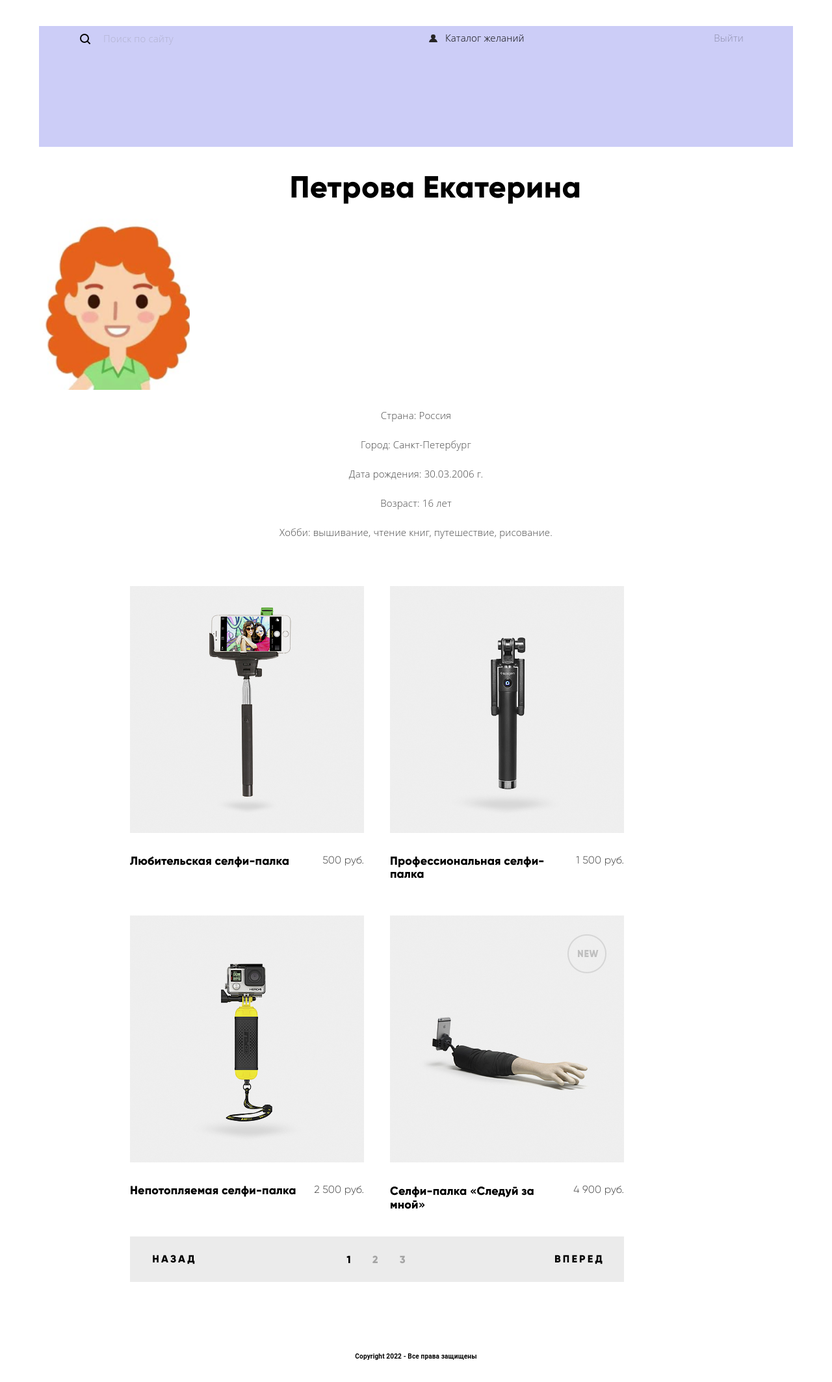
After one commit to boevetss/TrackerWish, a Flask app: page /Profile in a window 1280 px wide. The commit adds this page. Shown: the whole page at 65% size. Run offline with Flask 2, Linux system fonts and the light colour scheme.

Commit message:
добавила страницу лк

```diff
--- a/main.py
+++ b/main.py
@@ -60,6 +60,10 @@ def catalog():
 def wish():
     return render_template('wish.html')
 
+@app.route("/Profile")
+def profile():
+    return render_template('profile.html')
+
 
 if __name__ == "__main__":
     app.run()
--- a/templates/catalog.html
+++ b/templates/catalog.html
@@ -3,7 +3,6 @@
 <html>
 	<head>
 		<meta charset="utf-8">
-		<title>Make a Wish</title>
 		<link rel="stylesheet" href="{{ url_for('static', filename='normalize.css') }}">
 		<link rel="stylesheet" href="{{ url_for('static', filename='style1.css') }}">
 		<title> Главная страница </title>
@@ -19,7 +18,7 @@
 	          		</form>
 	          		<ul class="user-navigation">
 		            	<li class="login">
-		             		<a class="login-link profile-link" href="profile.html">Личный кабинет </a>
+		             		<a class="login-link profile-link" href="/Profile">Личный кабинет </a>
 		            	</li>
 		           		<li class="exit">
 		             		<a href="/">Выйти</a>
--- /dev/null
+++ b/templates/profile.html
@@ -0,0 +1,118 @@
+<!DOCTYPE html>
+
+<html>
+	<head>
+		<meta charset="utf-8">
+		<link rel="stylesheet" href="{{ url_for('static', filename='normalize.css') }}">
+		<link rel="stylesheet" href="{{ url_for('static', filename='style1.css') }}">
+		<link rel="stylesheet" href="{{ url_for('static', filename='cabinet.css') }}">
+		<title> Личный кабинет </title>
+	</head>
+	<body>
+		<div class="container">
+	      	<header class="main-header header-catalog">
+				<div class="navigation">
+	          		<form class="search-navigation" action="https://echo.htmlacademy.ru" method="post">
+		            	<label class="visually-hidden" for="search">Поиск по сайту</label>
+		            	<input class="search-navigation-input" id="search" type="search" name="search" placeholder="Поиск по сайту">
+		           		<button class="search">Найти</button>
+	          		</form>
+	          		<ul class="user-navigation">
+		            	<li class="login">
+		             		<a class="login-link profile-link" href="/Catalog"> Каталог желаний </a>
+		            	</li>
+		           		<li class="exit">
+		             		<a href="/">Выйти</a>
+		            	</li>
+	          		</ul>
+	        	</div>
+
+
+
+	        </header>
+	       </div>
+	       <main>
+      <div class="container">
+        <div class="profile" align="left">
+        	<h2 class="page-title" align="center">Петрова Екатерина </h2>
+        	<img src="/static/img/petrova.PNG" width="20%" height="20%">
+        </div>
+        <div class="petrova" align="center">
+	        <p> Страна: Россия
+	        <p> Город: Санкт-Петербург
+	        <p> Дата рождения: 30.03.2006 г.
+	        <p> Возраст: 16 лет
+	        <p> Хобби: вышивание, чтение книг, путешествие, рисование.
+	      </div>
+        <section class="catalog-wrapper">
+          <h3 class="visually-hidden">Моноподы для селфи</h3>
+            <ul class="catalog-list">
+              <li class="catalog-item">
+                <a href="catalog-item.html">
+                  <h4 class="device">Любительская селфи-палка</h4>
+                </a>
+                <p class="catalog-item-image">
+                  <img src="/static/img/item-1.jpg" width="360" height="380" alt="Любительская селфи-палка">
+                </p>
+                <span class="price">500 руб.</span>
+                <ul class="catalog-hover">
+                  <li><button class="button catalog-cart">Добавить желание</button></li>
+                </ul>
+              </li>
+              <li class="catalog-item">
+                <a href="catalog-item.html">
+                  <h4 class="device">Профессиональная селфи-палка</h4>
+                </a>
+                <p class="catalog-item-image">
+                  <img src="/static/img/item-2.jpg" width="360" height="380" alt="Профессиональная селфи-палка">
+                </p>
+                <span class="price">1 500 руб.</span>
+                <ul class="catalog-hover">
+                   <li><button class="button catalog-cart">Добавить желание</button></li>
+                </ul>
+              </li>
+              <li class="catalog-item">
+                <a href="catalog-item.html">
+                  <h4 class="device">Непотопляемая селфи-палка</h4>
+                </a>
+                <p class="catalog-item-image">
+                  <img src="/static/img/item-3.jpg" width="360" height="380" alt="Непотопляемая селфи-палка">
+                </p>
+                <span class="price">2 500 руб.</span>
+                <ul class="catalog-hover">
+                  <li><button class="button catalog-cart">Добавить желание</button></li>
+                </ul>
+              </li>
+              <li class="catalog-item new">
+                <a href="catalog-item.html">
+                  <h4 class="device">Селфи-палка «Следуй за мной»</h4>
+                </a>
+                <p class="catalog-item-image">
+                  <img src="/static/img/item-4.jpg" width="360" height="380" alt="Селфи-палка «Следуй за мной»">
+                </p>
+                <span class="price">4 900 руб.</span>
+                <ul class="catalog-hover">
+                  <li><button class="button catalog-cart">Добавить желание</button></li>
+                </ul>
+              </li>
+            </ul>
+
+            <div class="pagination-container">
+              <button class="pagination-menu">НАЗАД</button>
+              <ul class="pagination-list">
+                <li class="pagination-item pagination-item-current"><a>1</a></li>
+                <li class="pagination-item"><a href="#">2</a></li>
+                <li class="pagination-item"><a href="#">3</a></li>
+              </ul>
+              <button class="pagination-menu">ВПЕРЕД</button>
+            </div>
+          </section>
+      </div>
+
+
+
+		<div class="footer" align="center">
+			<h6> Copyright 2022 - Все права защищены
+		</div>
+	</body>
+</html>
--- a/templates/wish.html
+++ b/templates/wish.html
@@ -3,7 +3,6 @@
 <html>
 	<head>
 		<meta charset="utf-8">
-		<title>Make a Wish</title>
 		<link rel="stylesheet" href="{{ url_for('static', filename='normalize.css') }}">
 		<link rel="stylesheet" href="{{ url_for('static', filename='style1.css') }}">
 		<title> Главная страница </title>
@@ -19,7 +18,7 @@
 	          		</form>
 	          		<ul class="user-navigation">
 		            	<li class="login">
-		             		<a class="login-link profile-link" href="profile.html">Личный кабинет </a>
+		             		<a class="login-link profile-link" href="/Profile">Личный кабинет </a>
 		            	</li>
 		           		<li class="exit">
 		             		<a href="/">Выйти</a>
```
Also changed, not shown: templates/cabinet.css (added, +16 -0 lines), static/img/ivanov.PNG (added), static/img/petrova.PNG (added), static/img/sidorov.PNG (added).
